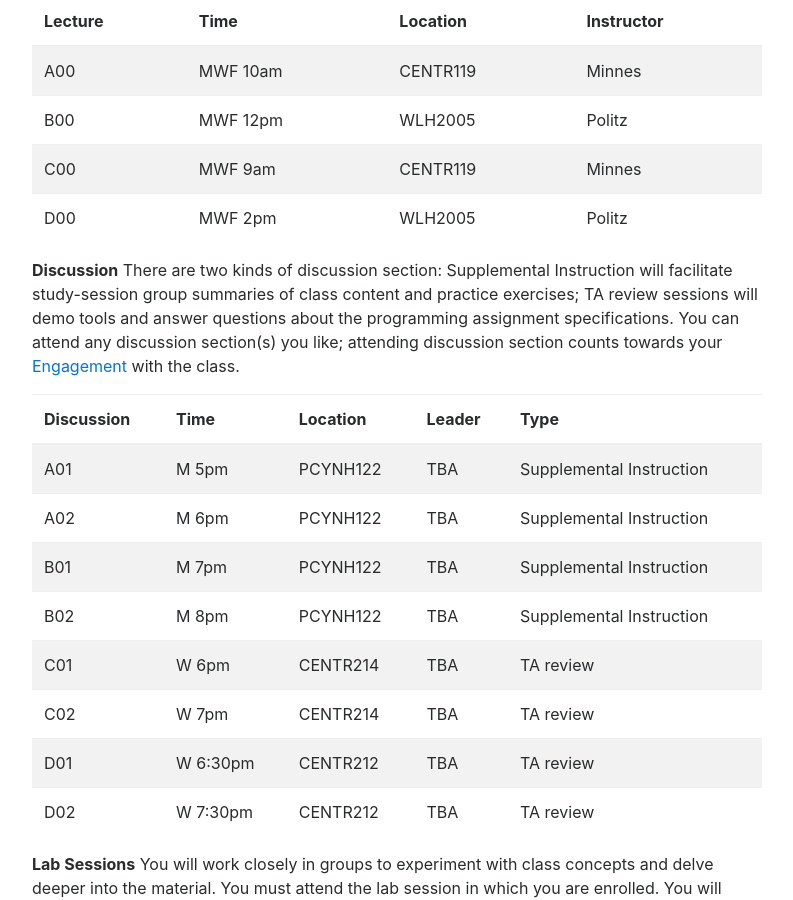
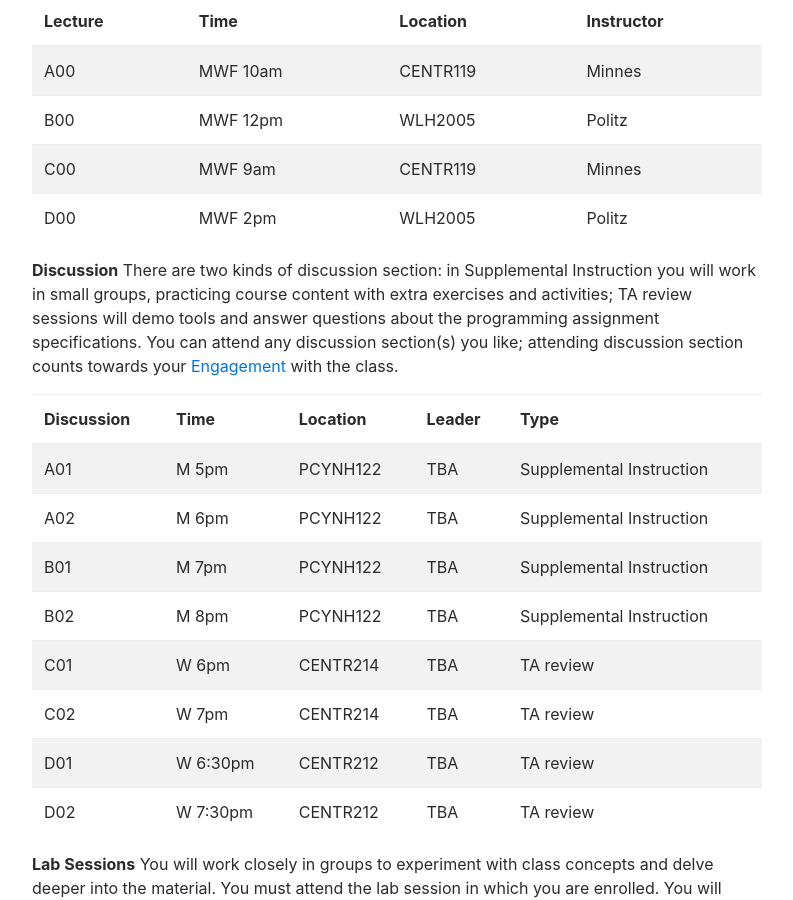
Before and after one commit to ucsd-cse8a-f18/ucsd-cse8a-f18.github.io, a Jekyll site: the page built from index.md, in a window 1280 px wide and 900 px high, scrolled down 1261 px. Shown: the whole window, without its empty margins (243-1036 px from the left). Built offline with Jekyll 4.4.1, drawn with Linux system fonts in a browser that asks for light colours; nearby versions of some CDN libraries.

Commit message:
Update index.md

```diff
--- a/index.md
+++ b/index.md
@@ -50,7 +50,7 @@ Policies: <a href="#materials">Materials</a>, <a href="#si">Supplemental Instruc
 </table>
 
 <a id="disc"></a>
-<b>Discussion</b> There are two kinds of discussion section: Supplemental Instruction will facilitate study-session group summaries of class content and practice exercises; TA review sessions will demo tools and answer questions about the programming assignment specifications.  You can attend any discussion section(s) you like; attending discussion section counts towards your <a href="#engage">Engagement</a> with the class.
+<b>Discussion</b> There are two kinds of discussion section: in Supplemental Instruction you will work in small groups, practicing course content with extra exercises and activities; TA review sessions will demo tools and answer questions about the programming assignment specifications.  You can attend any discussion section(s) you like; attending discussion section counts towards your <a href="#engage">Engagement</a> with the class.
 
 <table class="table table-striped">
 <thead>
```
